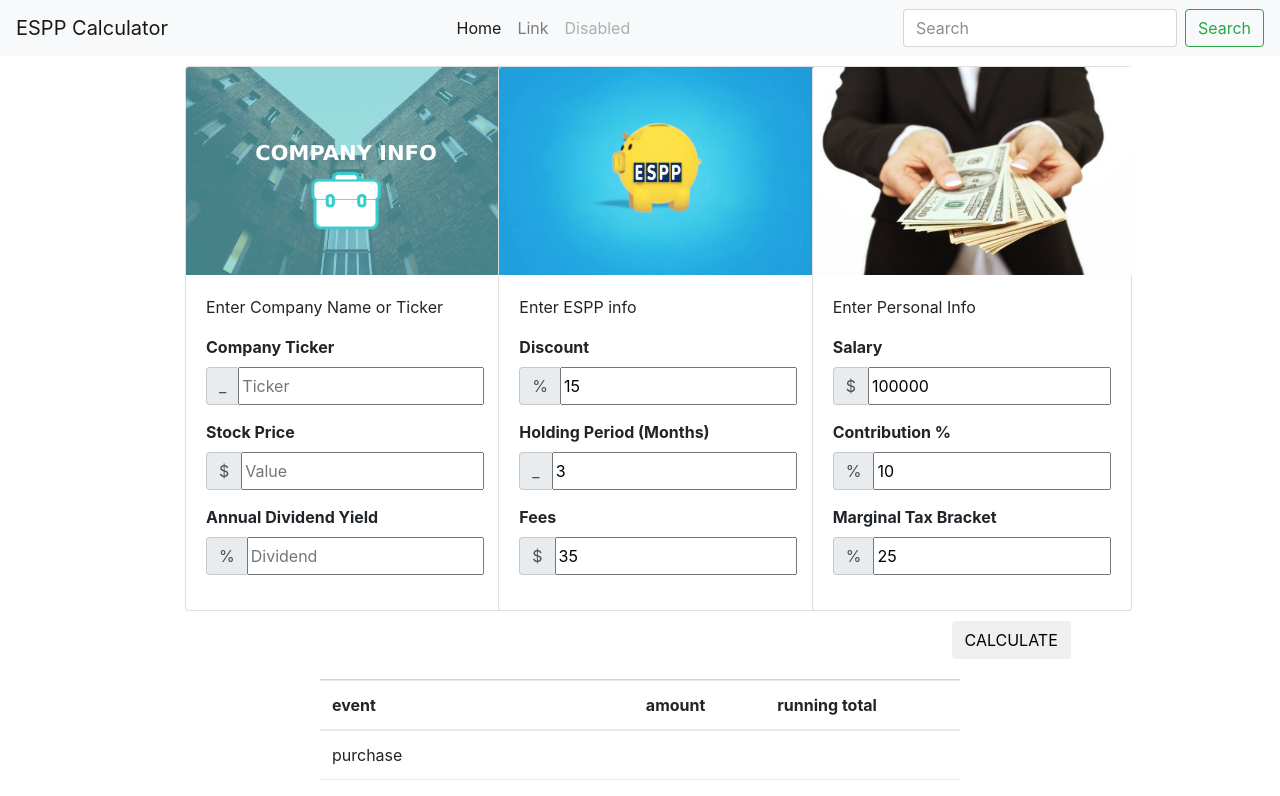
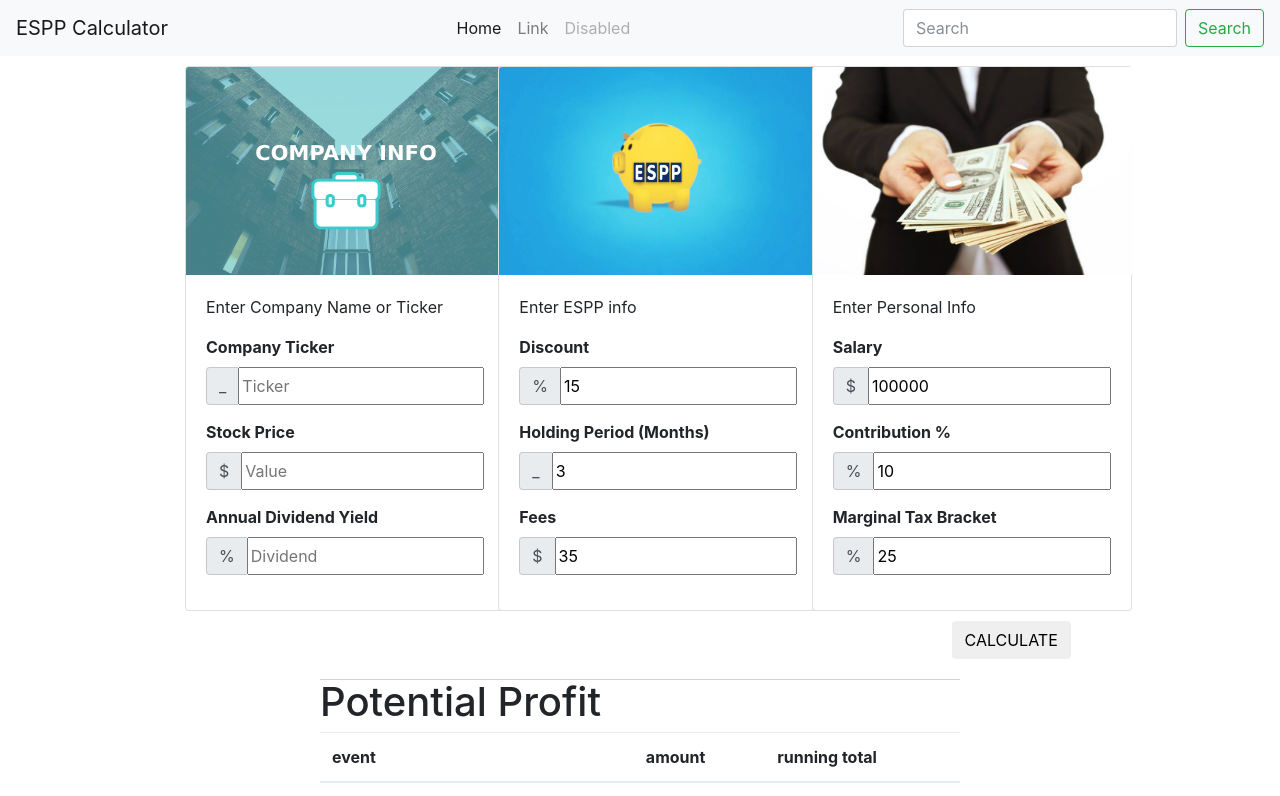
Before and after one commit to jsantoru/jnab, an Angular app: page / in a window 1280 px wide. Shown: the top 796 px of the page. Built offline with nearby package versions, Linux system fonts and the light colour scheme.

Commit message:
added badge

```diff
--- a/src/app/content/content.component.html
+++ b/src/app/content/content.component.html
@@ -1,4 +1,6 @@
 <div id="content">
+
+  <h1>Potential Profit<span class="badge badge-success">{{tableData?.feesRunningTotal | currency:'USD':true:'1.2-2'}}</span></h1>
   <table class="table table-hover">
     <thead>
     <tr>
```
